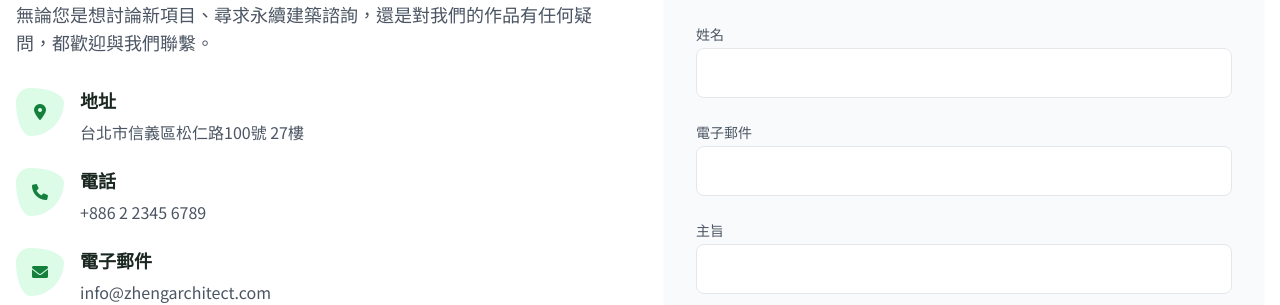
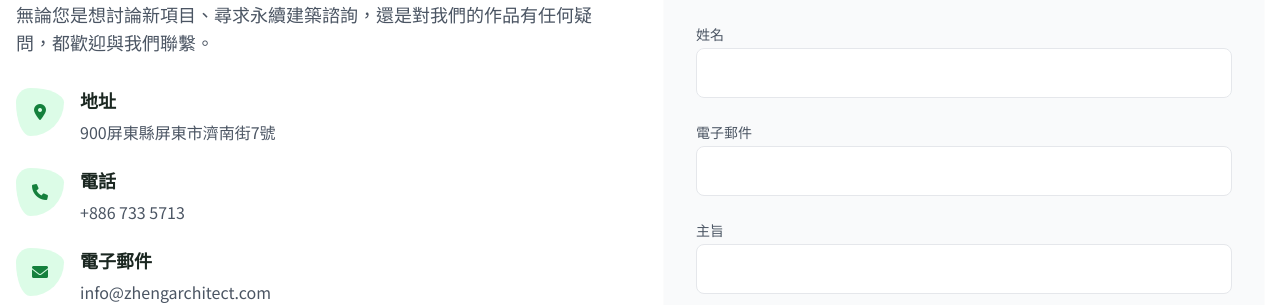
Before and after one commit to wonbadon/ilion, a plain HTML site: page index.html in a window 1280 px wide. Shown: the part 4660-4965 px from the top of the page. Drawn offline with nearby package versions, Linux system fonts and the light colour scheme.

Commit message:
Update index.html

```diff
--- a/index.html
+++ b/index.html
@@ -652,7 +652,7 @@
                             </div>
                             <div>
                                 <h3 class="text-lg font-bold mb-1 serif">地址</h3>
-                                <p class="text-gray-600">台北市信義區松仁路100號 27樓</p>
+                                <p class="text-gray-600"> 900屏東縣屏東市濟南街7號</p>
                             </div>
                         </div>
 
@@ -662,7 +662,7 @@
                             </div>
                             <div>
                                 <h3 class="text-lg font-bold mb-1 serif">電話</h3>
-                                <p class="text-gray-600">+886 2 2345 6789</p>
+                                <p class="text-gray-600">+886 733 5713</p>
                             </div>
                         </div>
 
```
